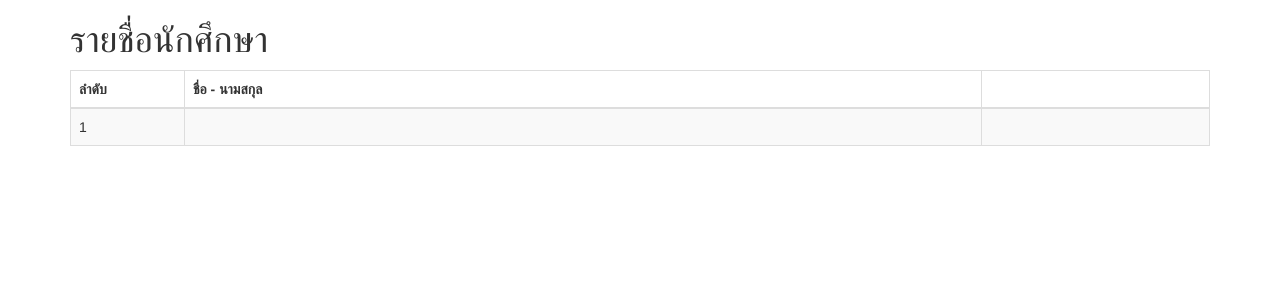
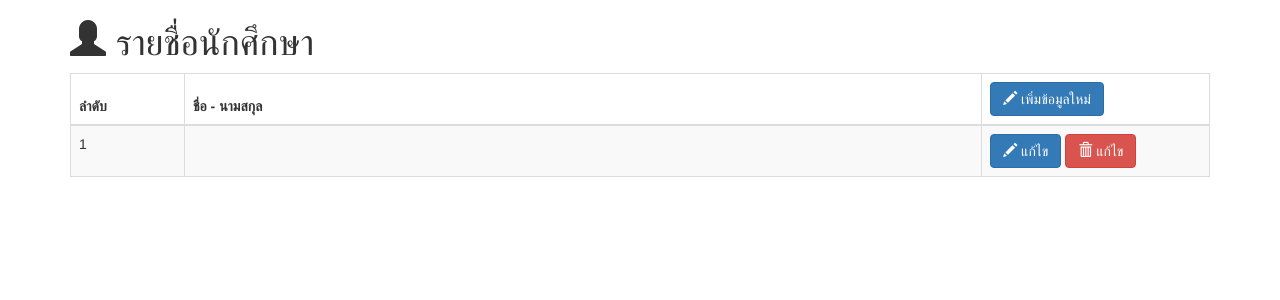
Before and after one commit to pricbatt/itschoolform, a PHP site: page / in a window 1280 px wide. Shown: the top 300 px of the page. Run offline with PHP 8.4, Linux system fonts and the light colour scheme; tables that the repository leaves empty or names only in its code hold one stand-in row (values such as "Sample post"); data that the repository does not hold is empty.

Commit message:
add button

```diff
--- a/index.php
+++ b/index.php
@@ -31,7 +31,7 @@
 </head>
 <body>
     <div class="container">
-        <h1>รายชื่อนักศึกษา</h1>
+        <h1><span class="glyphicon glyphicon-user" aria-hidden="true"></span> รายชื่อนักศึกษา</h1>
         <div class="table-responsive">
             <table class="table table-bordered table-striped">
                 <colgroup>
@@ -43,7 +43,9 @@
                     <tr>
                         <th>ลำดับ</th>
                         <th>ชื่อ - นามสกุล</th>
-                        <th></th>
+                        <th>
+                            <button type="button" class="btn btn-primary"><span class="glyphicon glyphicon-pencil" aria-hidden="true"></span> เพิ่มข้อมูลใหม่</button>
+                        </th>
                     </tr>
                 </thead>
                 <tbody>
@@ -55,7 +57,10 @@
                     <tr>
                         <td><?=$index?></td>
                         <td><?=$row["Firstname"]?> <?=$row["Lastname"]?></td>
-                        <td></td>
+                        <td>
+                        <button type="button" class="btn btn-primary"><span class="glyphicon glyphicon-pencil" aria-hidden="true"></span> แก้ไข</button>
+                        <button type="button" class="btn btn-danger"><span class="glyphicon glyphicon-trash" aria-hidden="true"></span> แก้ไข</button>
+                        </td>
                     </tr>
                     <?php
                         $index++;
```
